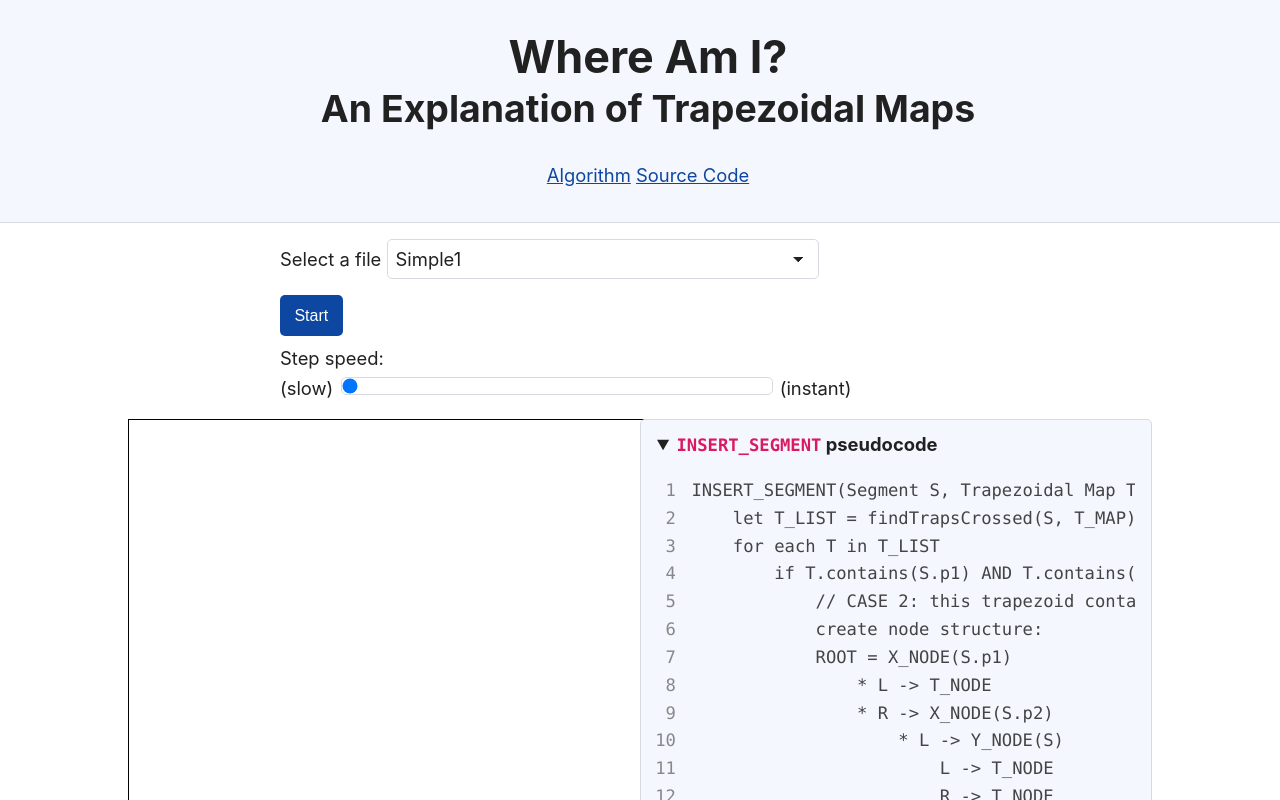
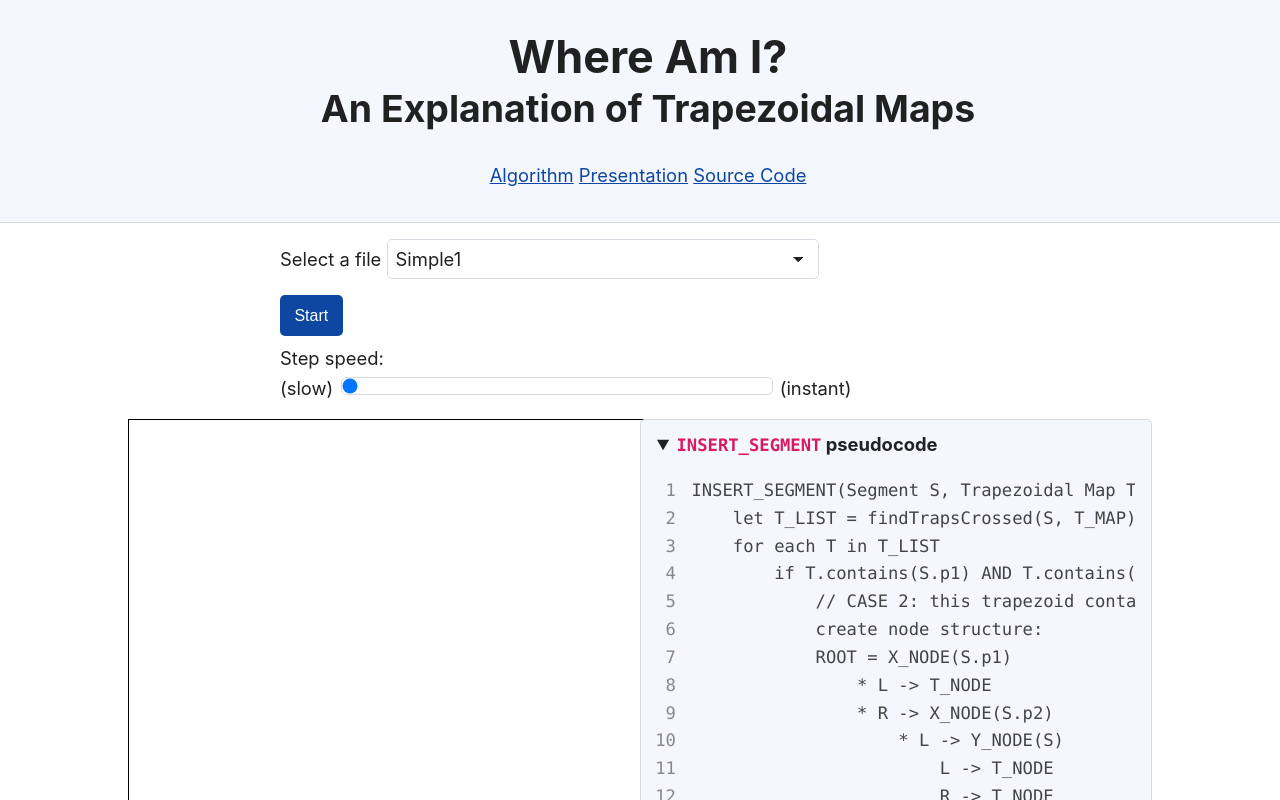
Before and after one commit to qxzcode/trapezoidal-maps, a plain HTML site: page index.html in a window 1280 px wide. Shown: the top 800 px of the page. Drawn offline with Linux system fonts and the light colour scheme.

Commit message:
Add presentation link

```diff
--- a/index.html
+++ b/index.html
@@ -14,6 +14,7 @@
     <header>
         <h1>Where Am I?<br><small>An Explanation of Trapezoidal Maps</small></h1><br>
         <a href="algorithm.html">Algorithm</a>
+        <a href="https://rit.zoom.us/rec/share/sAlCYv1eTnxbkmdkaMvhvHnH6EbT02AOw_JVs9eygQb77Jfhc4qXfZdhgS42SqBO.mkbGlf-5Il4Pm90T">Presentation</a>
         <a href="https://github.com/qxzcode/trapezoidal-maps">Source Code</a>
     </header>
 
```
